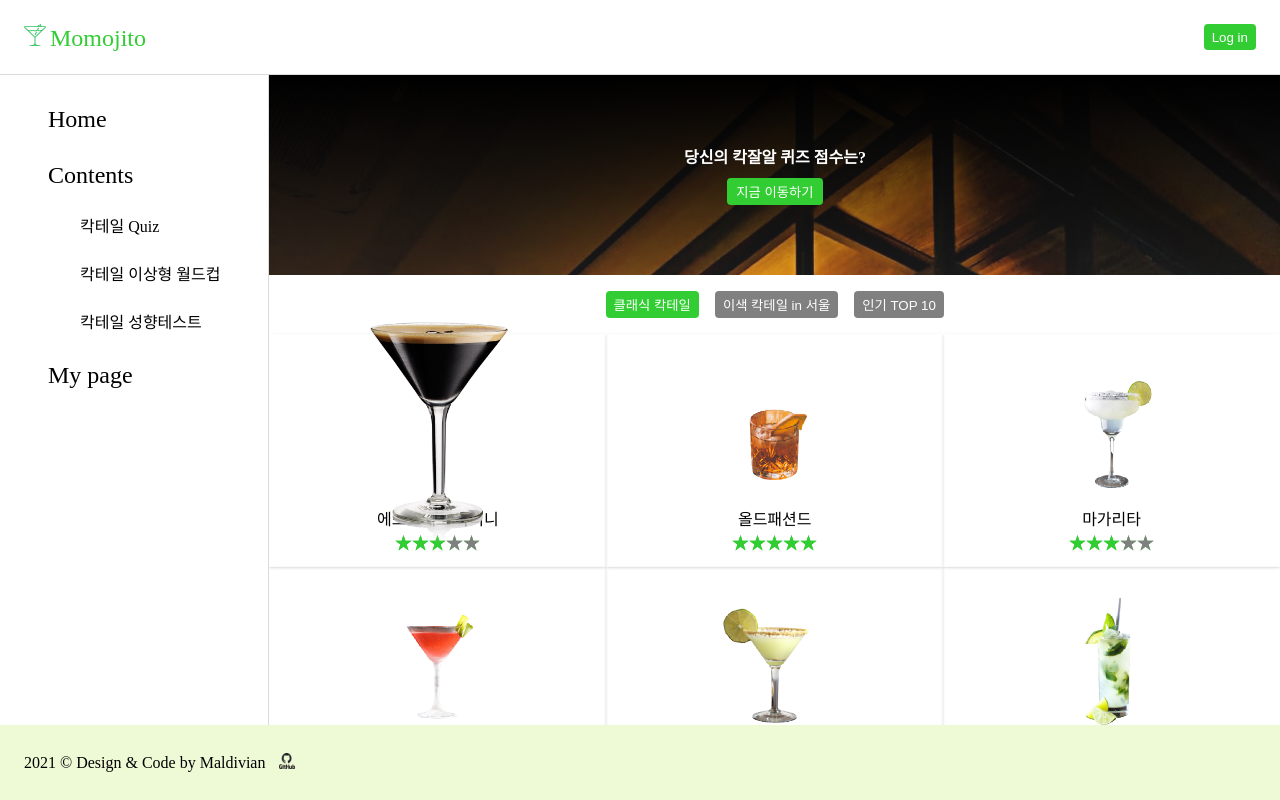
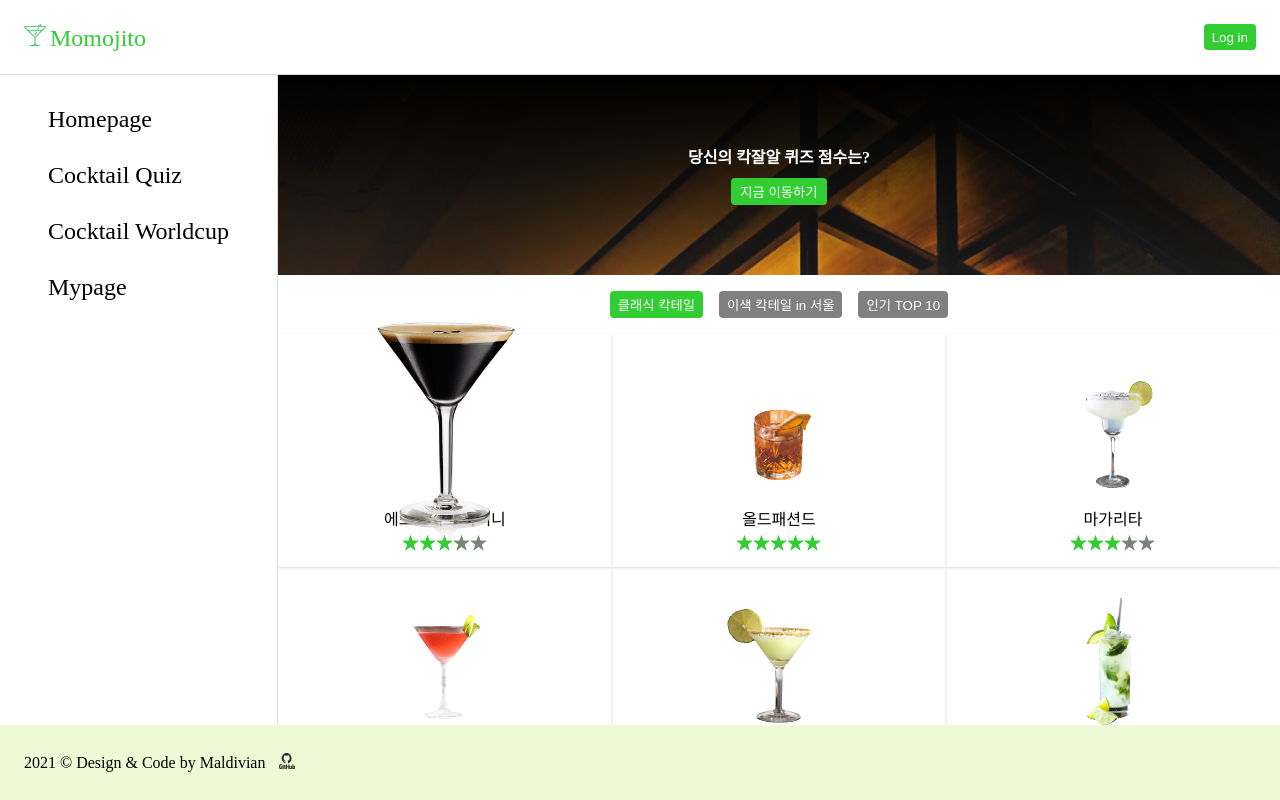
Before and after one commit to codestates/momojito_Client, a Next.js app: page / in a window 1280 px wide. Built offline with nearby package versions, Linux system fonts and the light colour scheme; grey boxes are pictures that could not be loaded.

Commit message:
Polish sidebar and Footer UI

```diff
--- a/components/Footer.js
+++ b/components/Footer.js
@@ -62,7 +62,31 @@ export default function Footer() {
         </Button>
         <Button
           onClick={(e) => {
-            router.push("/contents");
+            router.push("/quiz");
+          }}
+        >
+          <svg
+            xmlns="http://www.w3.org/2000/svg"
+            fill="none"
+            viewBox="0 0 24 24"
+            stroke="currentColor"
+          >
+            <path fill="#fff" d="M12 14l9-5-9-5-9 5 9 5z" />
+            <path
+              fill="#fff"
+              d="M12 14l6.16-3.422a12.083 12.083 0 01.665 6.479A11.952 11.952 0 0012 20.055a11.952 11.952 0 00-6.824-2.998 12.078 12.078 0 01.665-6.479L12 14z"
+            />
+            <path
+              stroke-linecap="round"
+              stroke-linejoin="round"
+              stroke-width="2"
+              d="M12 14l9-5-9-5-9 5 9 5zm0 0l6.16-3.422a12.083 12.083 0 01.665 6.479A11.952 11.952 0 0012 20.055a11.952 11.952 0 00-6.824-2.998 12.078 12.078 0 01.665-6.479L12 14zm-4 6v-7.5l4-2.222"
+            />
+          </svg>
+        </Button>
+        <Button
+          onClick={(e) => {
+            router.push("/worldcup");
           }}
         >
           <svg
@@ -74,8 +98,8 @@ export default function Footer() {
             <path
               strokeLinecap="round"
               strokeLinejoin="round"
-              strokeWidth="2"
-              d="M9 5H7a2 2 0 00-2 2v12a2 2 0 002 2h10a2 2 0 002-2V7a2 2 0 00-2-2h-2M9 5a2 2 0 002 2h2a2 2 0 002-2M9 5a2 2 0 012-2h2a2 2 0 012 2m-3 7h3m-3 4h3m-6-4h.01M9 16h.01"
+              strokeWidth={2}
+              d="M3.055 11H5a2 2 0 012 2v1a2 2 0 002 2 2 2 0 012 2v2.945M8 3.935V5.5A2.5 2.5 0 0010.5 8h.5a2 2 0 012 2 2 2 0 104 0 2 2 0 012-2h1.064M15 20.488V18a2 2 0 012-2h3.064M21 12a9 9 0 11-18 0 9 9 0 0118 0z"
             />
           </svg>
         </Button>
--- a/components/Sidebar.js
+++ b/components/Sidebar.js
@@ -39,19 +39,13 @@ export default function Sidebar() {
   return (
     <Container>
       <div onClick={(e) => router.push("/")} className="big">
-        Home
+        Homepage
       </div>
-      <div onClick={(e) => router.push("/contents")} className="big">
-        Contents
+      <div onClick={(e) => router.push("/quiz")} className="big">
+        Cocktail Quiz
       </div>
-      <div onClick={(e) => router.push("/quiz")} className="small">
-        칵테일 Quiz
-      </div>
-      <div onClick={(e) => router.push("/worldcup")} className="small">
-        칵테일 이상형 월드컵
-      </div>
-      <div onClick={(e) => router.push("/test")} className="small">
-        칵테일 성향테스트
+      <div onClick={(e) => router.push("/worldcup")} className="big">
+        Cocktail Worldcup
       </div>
       <div
         onClick={(e) => {
@@ -60,9 +54,9 @@ export default function Sidebar() {
         }}
         className="big"
       >
-        My page
+        Mypage
       </div>
-      {userContext.user.isLogin ? <div className="big">Log out</div> : ""}
+      {userContext.user.isLogin ? <div className="big">Logout</div> : ""}
     </Container>
   );
 }
```
Also changed, not shown: pages/contents.js (deleted, +0 -36 lines).
